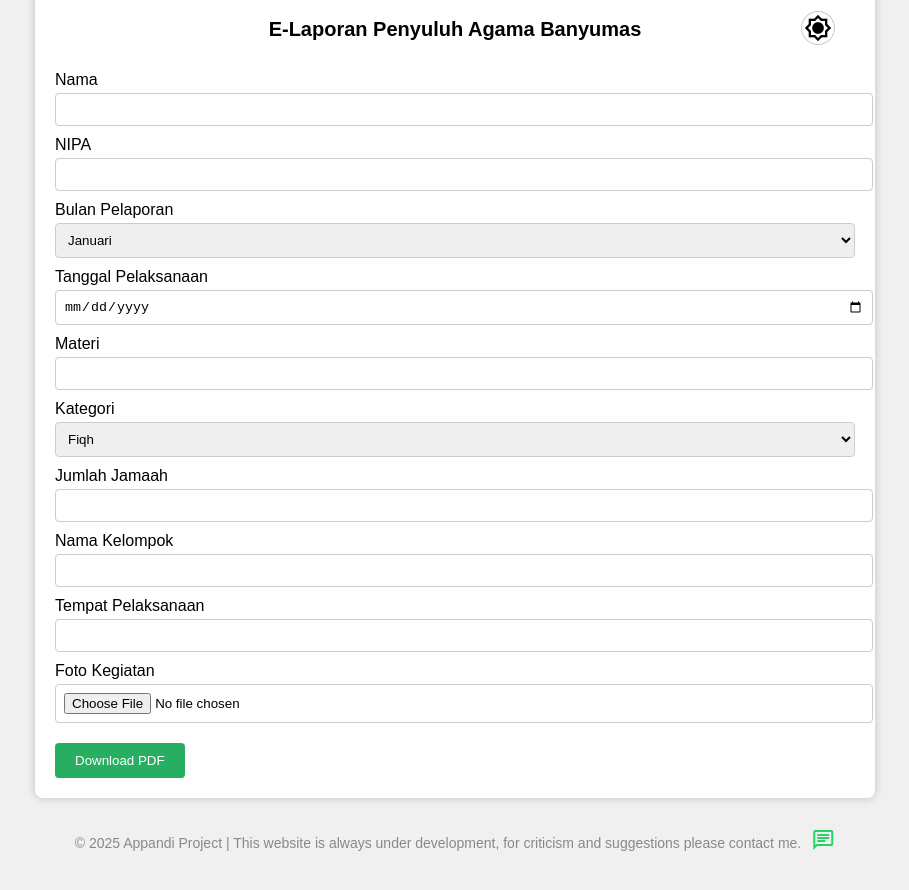
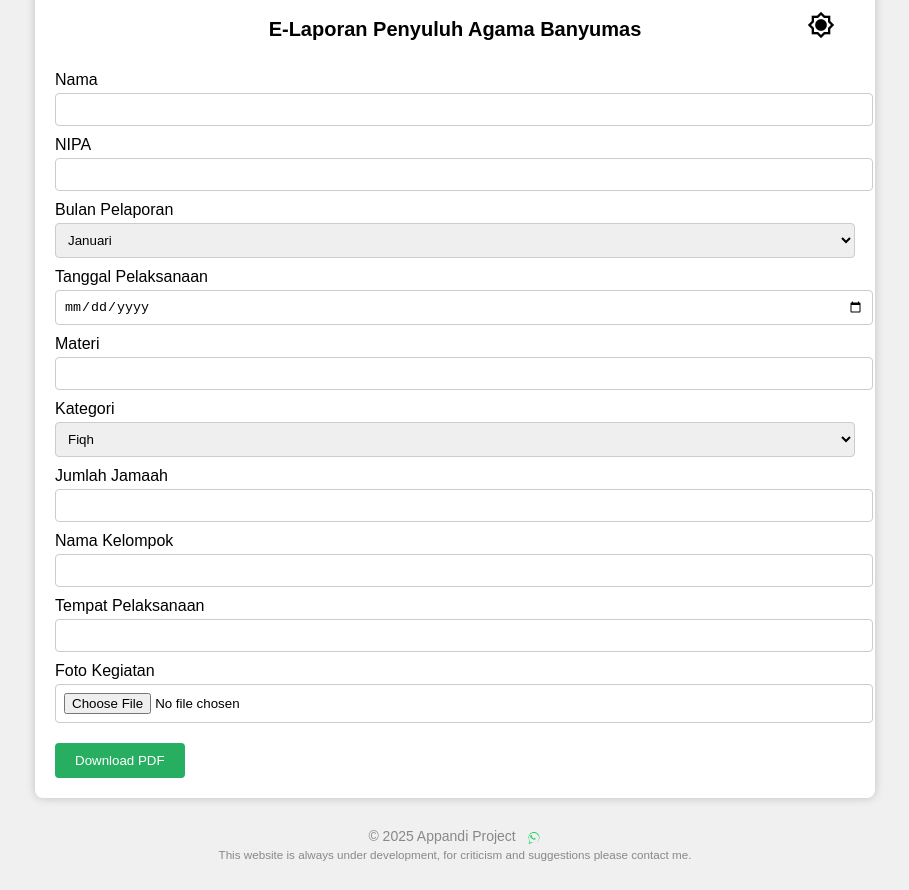
Before and after one commit to AppandiStore/E-LaporanPAIBanyumas.github.io, a plain HTML site: page index.html in a window 1280 px wide. Shown: the part 95-985 px from the top of the page, without its empty margins (185-1094 px from the left). Drawn offline with nearby package versions, Linux system fonts and the light colour scheme.

Commit message:
Update index.html

```diff
--- a/index.html
+++ b/index.html
@@ -70,7 +70,6 @@
   cursor: pointer;
 }
 
-/* Specific style for Download PDF button */
 button[type="submit"] {
   background-color: #27ae60;
   color: white;
@@ -86,7 +85,6 @@ button[type="submit"]:hover {
   color: white;
 }
 
-/* Toggle button styles remain unchanged */
 .toggle {
   background: none;
   border: none;
@@ -102,14 +100,10 @@ button[type="submit"]:hover {
   font-variation-settings: 'FILL' 0, 'wght' 400, 'GRAD' 0, 'opsz' 24;
   font-size: 28px;
   transition: transform 0.3s ease;
-  border: 1px solid #ccc;
-  border-radius: 50%;
-  padding: 2px;
 }
 
 .dark-mode .toggle .material-symbols-outlined {
   color: #fff;
-  border-color: #555;
 }
 
 .toggle:hover .material-symbols-outlined {
@@ -143,25 +137,19 @@ button[type="submit"]:hover {
   color: #bbb;
 }
 
-    .footer-content {
-      display: flex;
-      justify-content: center;
-      align-items: center;
-      gap: 10px;
-      flex-wrap: wrap;
-    }
-
-    .footer-content a {
-      color: #25D366;
-      text-decoration: none;
-      font-size: 18px;
+footer svg {
+  vertical-align: middle;
+  margin-left: 6px;
+  height: 16px;
+  width: 16px;
+  fill: #25D366;
 }
   </style>
 </head>
 <body>
   <div class="container">
     <div class="header">
-      <img src="https://i.ibb.co/990pWt7G/logo-kemenag-png-1png.png" alt="Logo Kemenag">
+      <img src="https://i.ibb.co.com/990pWt7G/logo-kemenag-png-1png.png" alt="Logo Kemenag">
       <h2>Kementerian Agama Republik Indonesia</h2>
     </div>
 
@@ -229,12 +217,12 @@ button[type="submit"]:hover {
   </div>
 
   <footer>
-    <div class="footer-content">
-      &copy; 2025 Appandi Project | This website is always under development, for criticism and suggestions please contact me.
-      <a href="https://wa.me/6281915771171" target="_blank" title="Hubungi via WhatsApp">
-        <span class="material-symbols-outlined">chat</span>
+    &copy; 2025 Appandi Project
+    <a href="https://wa.me/6281915771171" target="_blank">
+      <svg xmlns="http://www.w3.org/2000/svg" viewBox="0 0 32 32"><path d="M16.001 4C9.925 4 5 8.925 5 15.001c0 2.624.855 5.047 2.285 7.015L5 28l6.216-2.242A11.952 11.952 0 0 0 16.001 26C22.075 26 27 21.075 27 15.001 27 8.925 22.075 4 16.001 4zm0 2c5.523 0 10 4.478 10 10.001 0 5.523-4.477 10-10 10-1.885 0-3.642-.55-5.123-1.492l-.358-.226-3.026 1.091 1.064-2.79-.23-.361A9.946 9.946 0 0 1 6 15.001C6 9.478 10.478 6 16.001 6zM9.7 10.965l-.206.004c-.576.02-1.13.506-1.237 1.073-.113.588-.205 1.134.27 2.018.646 1.192 2.195 3.04 4.93 4.334 2.736 1.294 3.474.884 4.068.832.596-.052 1.443-.59 1.654-1.16.211-.57.211-1.055.148-1.16-.063-.105-.23-.168-.484-.29-.254-.122-1.502-.742-1.733-.827-.231-.084-.399-.127-.567.127-.168.253-.653.825-.8.993-.147.168-.294.189-.548.063-.254-.126-1.072-.396-2.04-1.264-.754-.671-1.263-1.5-1.41-1.754-.147-.253-.016-.389.11-.512.113-.11.253-.294.38-.441.126-.147.168-.252.252-.421.084-.168.042-.316-.021-.441-.063-.126-.567-1.362-.775-1.859-.204-.495-.41-.52-.567-.526z"/></svg>
     </a>
-    </div>
+    <br>
+    <small>This website is always under development, for criticism and suggestions please contact me.</small>
   </footer>
 
   <script>
@@ -314,27 +302,20 @@ button[type="submit"]:hover {
 
       data.forEach(([label, value]) => {
         pdf.text(`${label}`, 20, y);
-        pdf.text(":" , 70, y);
+        pdf.text(":", 70, y);
         pdf.text(`${value}`, 75, y);
         y += 8;
       });
 
       function addTandaTangan(yPos) {
         const ttdY = yPos + 30;
+        pdf.text("Penyuluh Agama Islam", 140, ttdY);
+        pdf.text("Mengetahui,", 20, ttdY);
+        pdf.text("Atasan Langsung", 20, ttdY + 7);
 
-    // Mengetahui dan Atasan Langsung di sebelah kiri
-    pdf.text("Mengetahui,", 20, ttdY); // Pindah ke sebelah kiri
-    pdf.text("Atasan Langsung", 20, ttdY + 7); // Pindah ke sebelah kiri
-
-    // Penyuluh Agama Islam di sebelah kanan
-    pdf.text("Penyuluh Agama Islam", 140, ttdY); // Tetap di sebelah kanan
-
-    // Nama dan NIP di sebelah kiri
-    pdf.text("H. M. Nastholih, S.Ag., M.Pd.I", 20, ttdY + 25); // Pindah ke sebelah kiri
-    pdf.text("NIP. 19720419 199703 1 003", 20, ttdY + 30); // Pindah ke sebelah kiri
-
-    // SISWANDI di sebelah kanan
-    pdf.text("SISWANDI", 140, ttdY + 25); // Pindah ke sebelah kanan
+        pdf.text(nama, 140, ttdY + 25);
+        pdf.text("H. M. Nastholih, S.Ag., M.Pd.I", 20, ttdY + 25);
+        pdf.text("NIP. 19720419 199703 1 003", 20, ttdY + 30);
       }
 
       function savePDF() {
```
Lines whose indentation alone changed are shown as unchanged.
